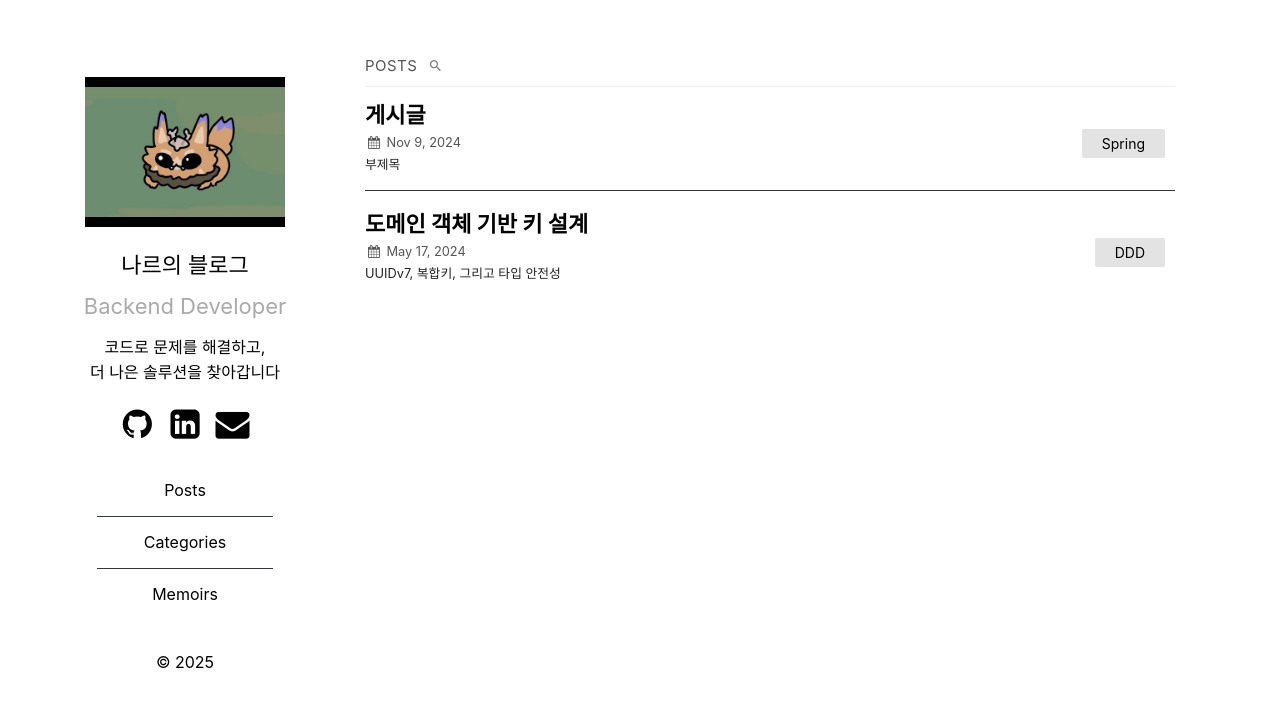
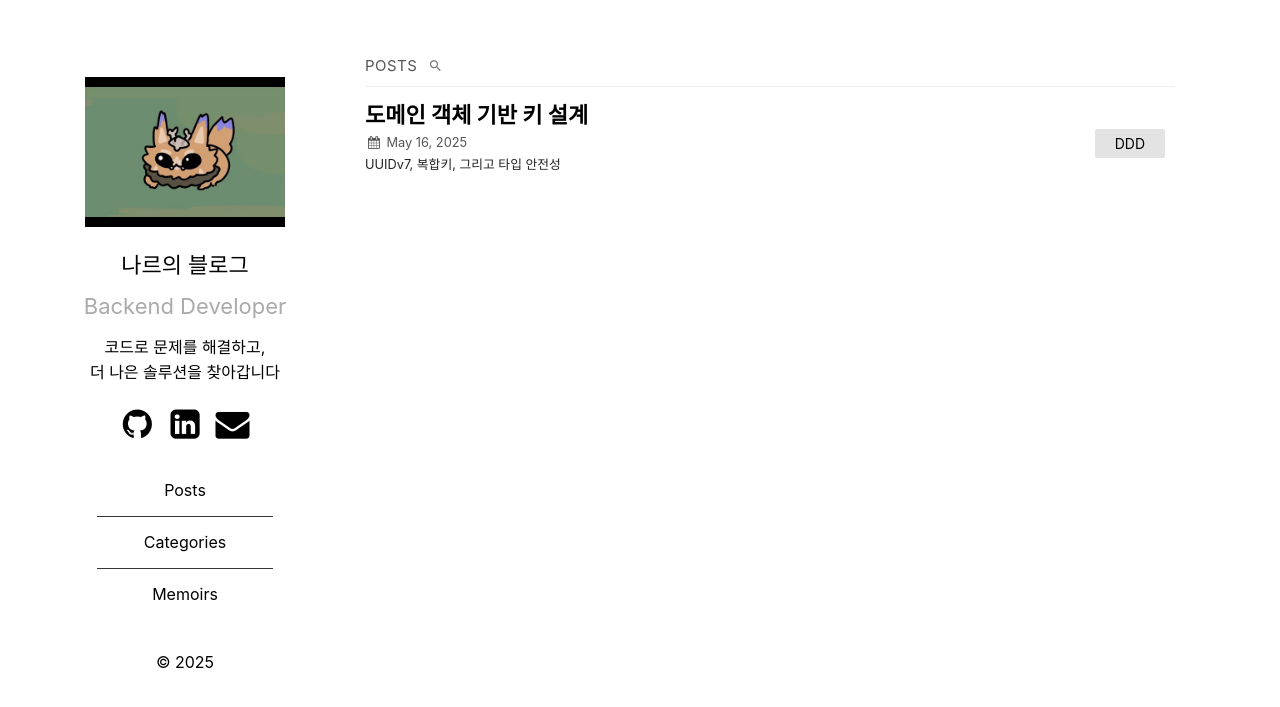
Before and after one commit to im-gnar/im-gnar.github.io, a Jekyll site: the page built from index.md, in a window 1280 px wide. Shown: the top 707 px of the page. Built offline with Jekyll 4.4.1, drawn with Linux system fonts in a browser that asks for light colours.

Commit message:
refactor: Remove unused files

```diff
--- a/_posts/tech/2024-11-09-kafka-retry-process.md
+++ /dev/null
@@ -1,9 +0,0 @@
----
-layout: post
-title: "게시글"
-date: 2024-11-09
-excerpt: "부제목"
-categories: Spring
----
-
-게시글 포맷 예시
--- a/_posts/tech/2024-05-18-DDD-key.md
+++ b/_posts/tech/2025-05-17-DDD-key.md
@@ -1,7 +1,7 @@
 ---
 layout: post
 title: "도메인 객체 기반 키 설계"
-date: 2024-05-18 00:22:00 +0530
+date: 2025-05-17 00:22:00 +0530
 excerpt: "UUIDv7, 복합키, 그리고 타입 안전성"
 categories: DDD
 tags: spring
```
